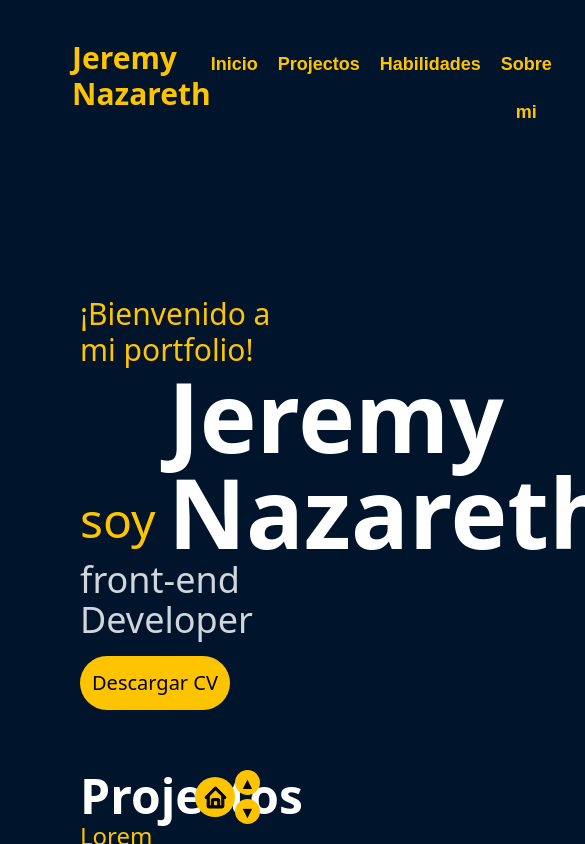
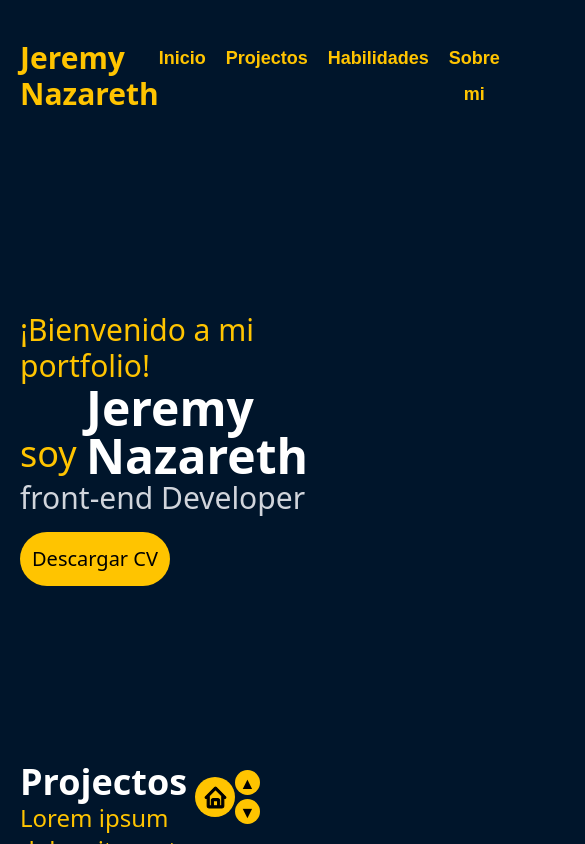
Before and after one commit to JeremyNazareth/portfolio, a Next.js app: page / in a window 390 px wide. Shown: the top 844 px of the page, 585 px wide, since content can reach past the window. Built offline with nearby package versions, Linux system fonts and the light colour scheme; a web font is replaced by a local one.

Commit message:
feature: add responsive

```diff
--- a/app/globals.css
+++ b/app/globals.css
@@ -34,7 +34,7 @@
 }
 
 section {
-  margin-bottom: 20%;
+  margin-bottom: 10rem;
 }
 
 nav{
--- a/app/layout.tsx
+++ b/app/layout.tsx
@@ -21,17 +21,17 @@
   return (
     <html lang="en">
       <body>
-        <header id="header" className="flex justify-between py-10 px-18">
+        <header id="header" className="flex justify-between py-10 lg:max-w-5xl md:max-w-2xl mx-auto px-5">
           <a className="text-3xl font-extrabold" href="#home">Jeremy Nazareth</a>
 
-          <nav className="flex text-center text-lg/12 font-bold gap-5">
+          <nav className="flex text-center text-lg/9 font-bold gap-5">
             <a href="#home">Inicio</a>
             <a href="#projects">Projectos</a>
             <a href="#skills">Habilidades</a>
             <a href="#about">Sobre mi</a>
           </nav>
         </header>
-        <main className="mx-20 my-30">
+        <main className="lg:max-w-5xl md:max-w-2xl mx-auto px-5">
           {children}
         </main>
 
--- a/app/page.tsx
+++ b/app/page.tsx
@@ -3,13 +3,13 @@
 export default function Page(){
     return(
         <>
-        <section id="home" className="mt-[10%] scroll-m-80">
+        <section id="home" className="pt-40 scroll-m-80">
             <h1 className="text-3xl">¡Bienvenido a mi portfolio!</h1>
             <div className="flex text-5xl items-end">
-                <p className="flex-initial leading-20">soy&nbsp;</p>
-                <p className="text-8xl text-white font-bold flex-initial">Jeremy Nazareth</p>
+                <p className="flex-initial leading-13 text-4xl">soy&nbsp;</p>
+                <p className="text-5xl text-white font-bold flex-initial sm:text-6xl">Jeremy Nazareth</p>
             </div>
-            <p className="text-4xl text-gray-300">front-end Developer</p>
+            <p className="text-3xl text-gray-300">front-end Developer</p>
             <button className="secondary-text bg-secondary p-3 rounded-full my-4">Descargar CV</button>
         </section>
 
@@ -23,7 +23,7 @@
 
         <section id="projects">
             <div className="">
-                <h1 className="text-5xl font-bold text-white">Projectos</h1>
+                <h1 className="text-4xl font-bold text-white">Projectos</h1>
                 <h2 className="text-2xl w-1/2">Lorem ipsum dolor sit amet consectetur adipisicing elit. Maxime odit a natus vitae suscipit dolorem cum ducimus ut pariatur. Ipsam ut consectetur ab possimus modi deserunt neque eveniet! Provident, veniam!</h2>
             </div>
         </section>
```
